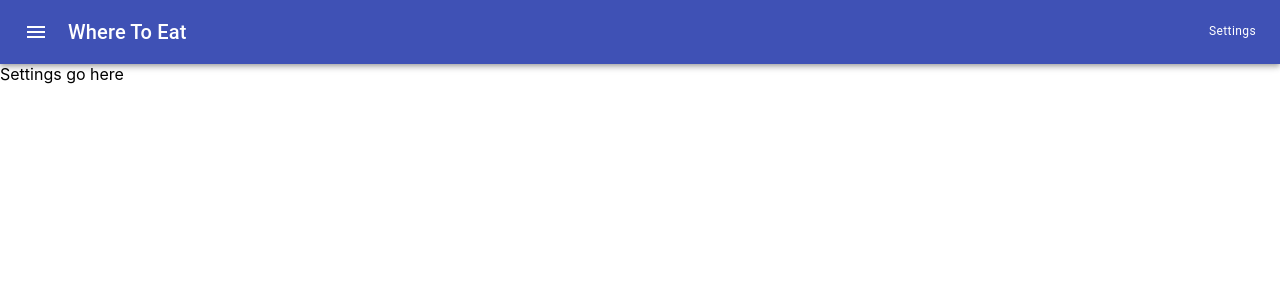
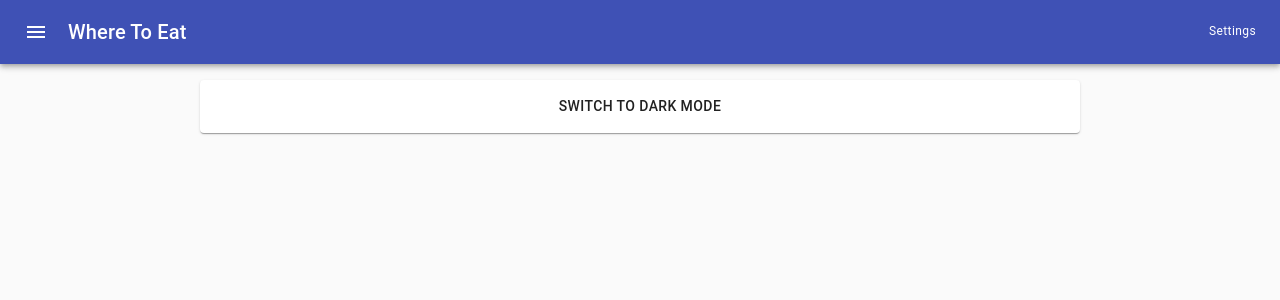
Before and after one commit to gjblythe/where-to-eat, a React (Create React App) app in the folder src/client/: page /settings in a window 1280 px wide. Shown: the top 300 px of the page. Built offline with nearby package versions, Linux system fonts and the light colour scheme.

Commit message:
static button

```diff
--- a/src/client/src/App.tsx
+++ b/src/client/src/App.tsx
@@ -1,13 +1,26 @@
+import { createMuiTheme, CssBaseline, ThemeProvider, useMediaQuery } from '@material-ui/core';
 import React from 'react';
 import {BrowserRouter as Router} from 'react-router-dom';
 import Routes from './components/Routes';
 
 export default () => {
+  const prefersDarkMode = useMediaQuery('(prefers-color-scheme: dark)');
+
+  const theme = React.useMemo(
+    () =>
+      createMuiTheme({
+        palette: {
+          type: prefersDarkMode ? 'dark' : 'light',
+        },
+      }),
+    [prefersDarkMode],
+  );
   return (
-    <>
+    <ThemeProvider theme={theme}>
+      <CssBaseline/>
       <Router>
         <Routes/>
       </Router>
-    </>
+    </ThemeProvider>
   );
 };
--- a/src/client/src/components/settings/Settings.tsx
+++ b/src/client/src/components/settings/Settings.tsx
@@ -1,10 +1,26 @@
+import { Container, Grid, makeStyles, Paper, Theme } from '@material-ui/core';
 import React from 'react';
 import AppPage from '../AppPage';
+import ThemeButton from './ThemeButton';
+
+const useStyles = makeStyles((theme: Theme) => ({
+  form: {
+   margin: theme.spacing(2),
+   padding: theme.spacing(1),
+  },
+}));
 
 export default () => {
+  const classes = useStyles();
   return (
     <AppPage title={'Settings'}>
-      <div>Settings go here</div>
+      <Container maxWidth={'md'}>
+        <Paper className={classes.form}>
+          <Grid container>
+            <ThemeButton/>
+          </Grid>
+        </Paper>
+      </Container>
     </AppPage>
   );
 }
--- /dev/null
+++ b/src/client/src/components/settings/ThemeButton.tsx
@@ -0,0 +1,17 @@
+import { Button, createMuiTheme, useTheme } from '@material-ui/core';
+import React from 'react';
+
+export default () => {
+  const {palette} = useTheme();
+  const notThemeType = palette.type === 'dark' ? 'Light': 'Dark';
+  const changeTheme = () => {
+    if (palette.type === 'dark') {
+     createMuiTheme({palette: {type: 'light'}})
+    } else {
+     createMuiTheme({palette: {type: 'dark'}})
+    }
+  }
+  return (
+    <Button fullWidth onClick={changeTheme}>{`Switch to ${notThemeType} mode`}</Button>
+  );
+};
```
